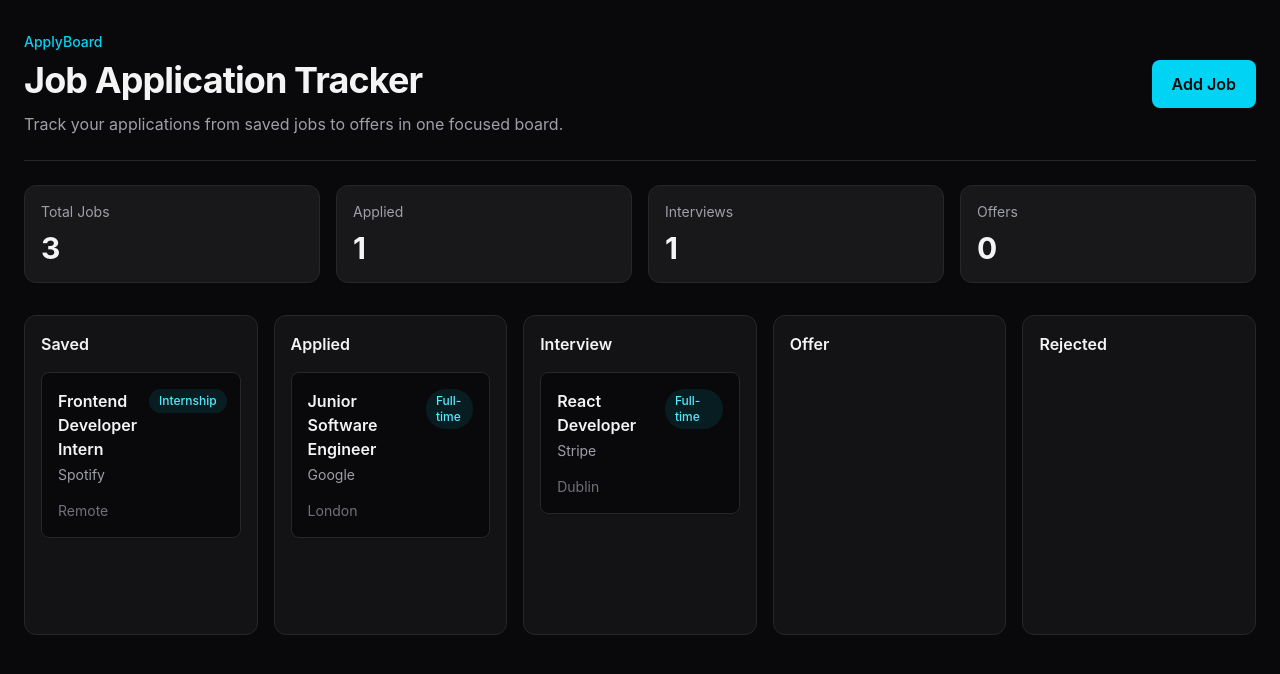
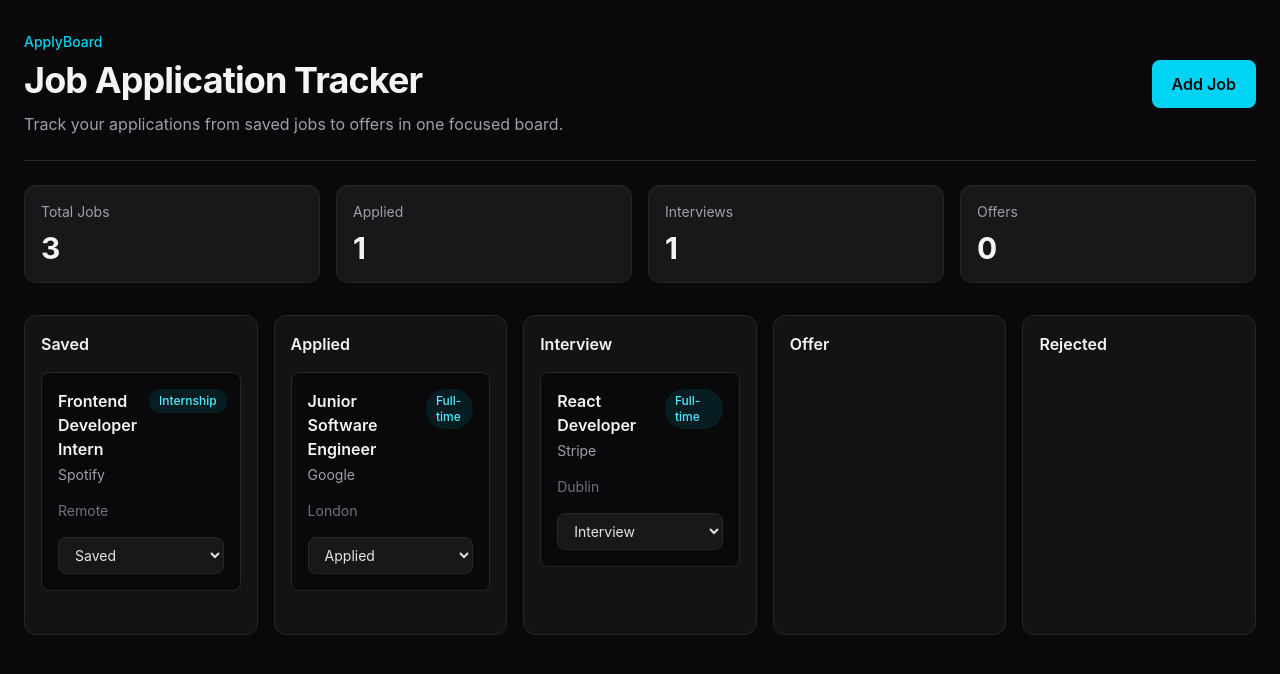
Before and after one commit to adhurim-gashi/job-tracker, a React (Vite) app: page / in a window 1280 px wide. Shown: the top 674 px of the page. Built offline with nearby package versions, Linux system fonts and the light colour scheme.

Commit message:
Allow updating job status

```diff
--- a/src/App.jsx
+++ b/src/App.jsx
@@ -61,9 +61,9 @@ function App() {
 
     const newJob = {
       id: Date.now(),
-      company: formData.company,
-      role: formData.role,
-      location: formData.location,
+      company: formData.company.trim(),
+      role: formData.role.trim(),
+      location: formData.location.trim() || "Remote",
       status: formData.status,
       type: formData.type,
     }
@@ -81,6 +81,19 @@ function App() {
     setIsFormOpen(false)
   }
 
+  function handleStatusChange(jobId, newStatus) {
+    const updatedJobs = jobs.map((job) => {
+      if (job.id === jobId) {
+        return {
+          ...job,
+          status: newStatus,
+        }
+      }
+      return job
+    })
+
+    setJobs(updatedJobs)
+  }
 
   return (
     <main className="min-h-screen bg-zinc-950 text-zinc-100">
@@ -205,7 +218,7 @@ function App() {
                 {
                   jobs.filter((job) => job.status === stage)
                   .map((job) => (
-                    <JobCard key={job.id} job={job} />
+                    <JobCard key={job.id} job={job} onStatusChange={handleStatusChange} />
                   ))
                 }
               </div>
@@ -226,7 +239,7 @@ function StatCard({ label, value }) {
   )
 }
 
-function JobCard ({job}) {
+function JobCard ({job, onStatusChange}) {
   return (
     <article className="rounded-lg border border-zinc-800 bg-zinc-950 p-4">
       <div className="flex items-start justify-between gap-3">
@@ -240,6 +253,15 @@ function JobCard ({job}) {
        </span>
       </div>
       <p className="mt-4 text-sm text-zinc-500">{job.location}</p>
+      <select
+      value={job.status}
+      onChange={(event) => onStatusChange(job.id, event.target.value)}
+      className="mt-4 w-full rounded-lg border border-zinc-800 bg-zinc-900 px-3 py-2 text-sm text-zinc-200 outline-none transition focus:border-cyan-400"
+      >
+        {stages.map((stage) => (
+          <option key={stage} value={stage}>{stage}</option>
+        ))}
+      </select>
     </article>
   )
 }
```
